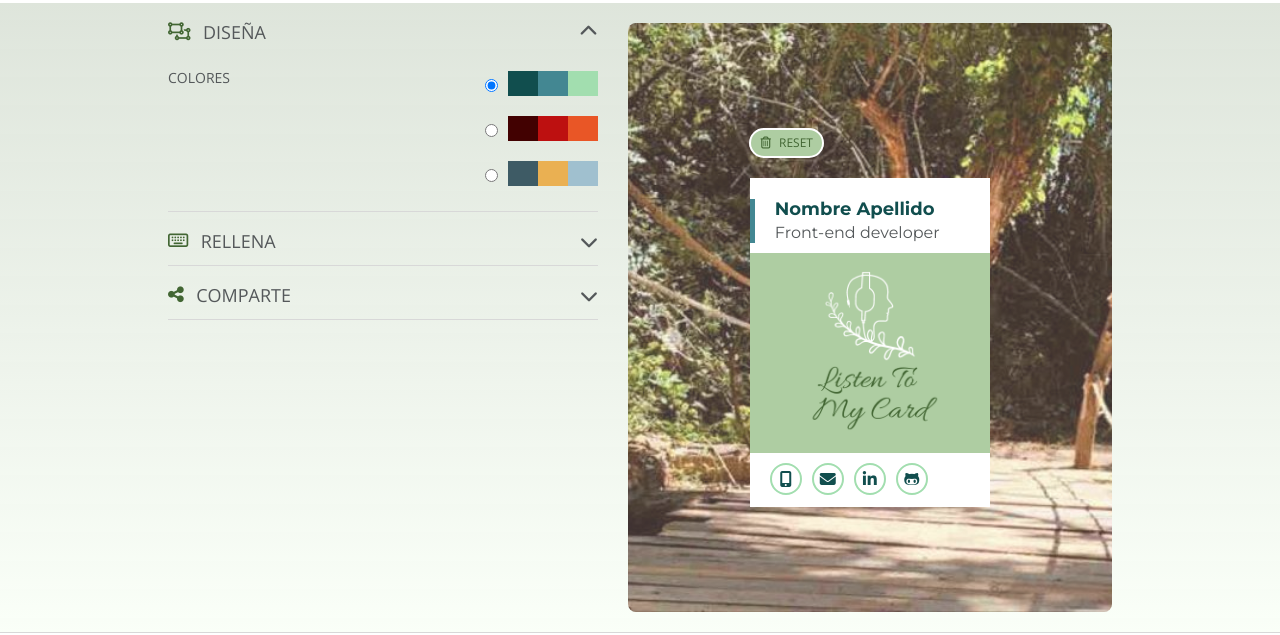
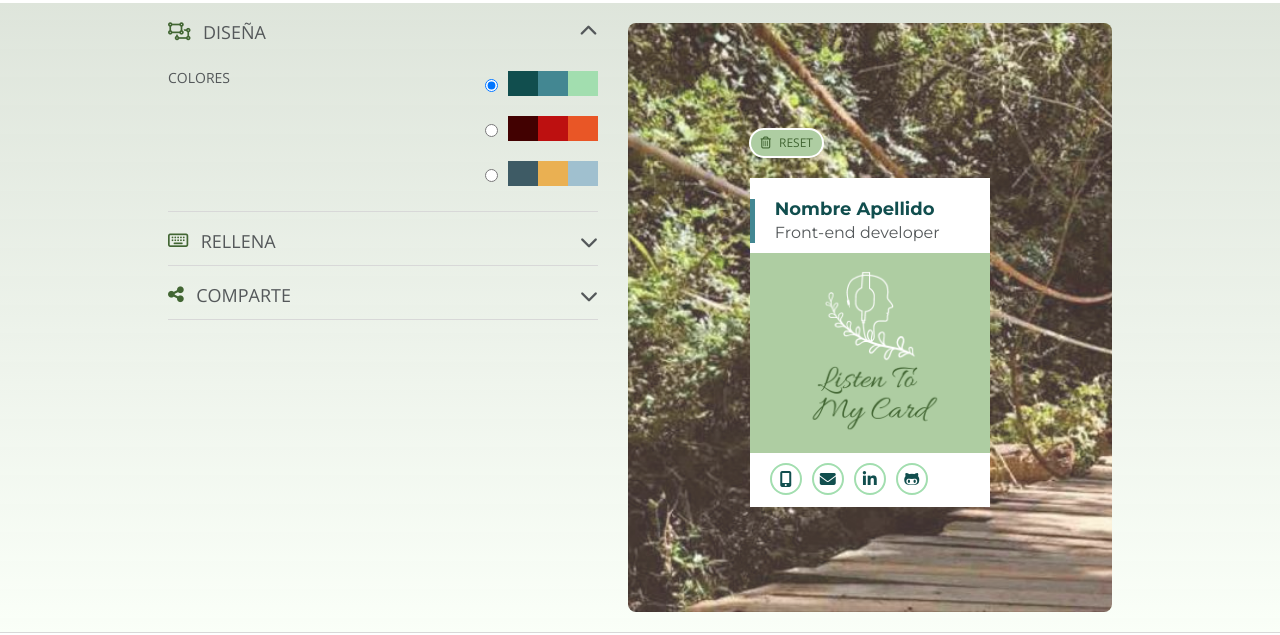
Before and after one commit to Adalab/project-promo-m-module-2-team-1, a website: page docs/card.html in a window 1280 px wide. Shown: the part 108-743 px from the top of the page. Drawn offline with nearby package versions, Linux system fonts and the light colour scheme; files that its build step writes are made by us from their sources; files whose address does not match are found by name.

Commit message:
add design improvements background-image-position

```diff
--- a/src/scss/layout/_preview.scss
+++ b/src/scss/layout/_preview.scss
@@ -1,10 +1,9 @@
 .page__preview {
   width: 100%;
   height: auto;
-  border-radius: 8px;
   box-sizing: border-box;
   background-image: url("../images/bosque-2.png");
-  background-position: top;
+  background-position: left;
   background-size: cover;
   display: flex;
   flex-direction: column;
@@ -13,10 +12,8 @@
   padding: rem(40) 0;
 
   @include tablet {
+    border-radius: 8px;
     margin: rem(20) rem(40) rem(20) rem(15);
-    max-width: rem(329);
-  }
-  @include tablet {
     max-width: rem(585);
   }
 }
```
